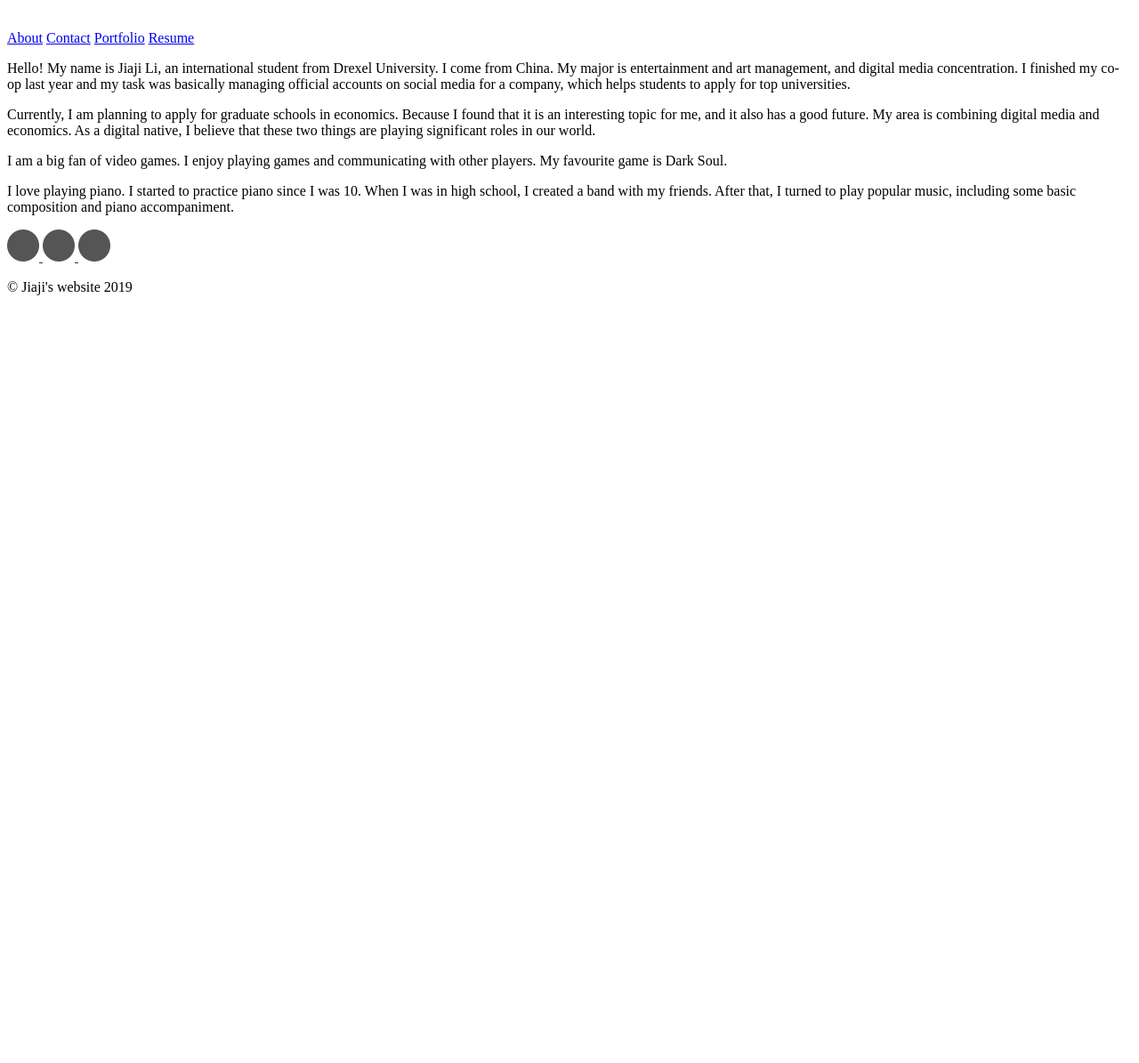
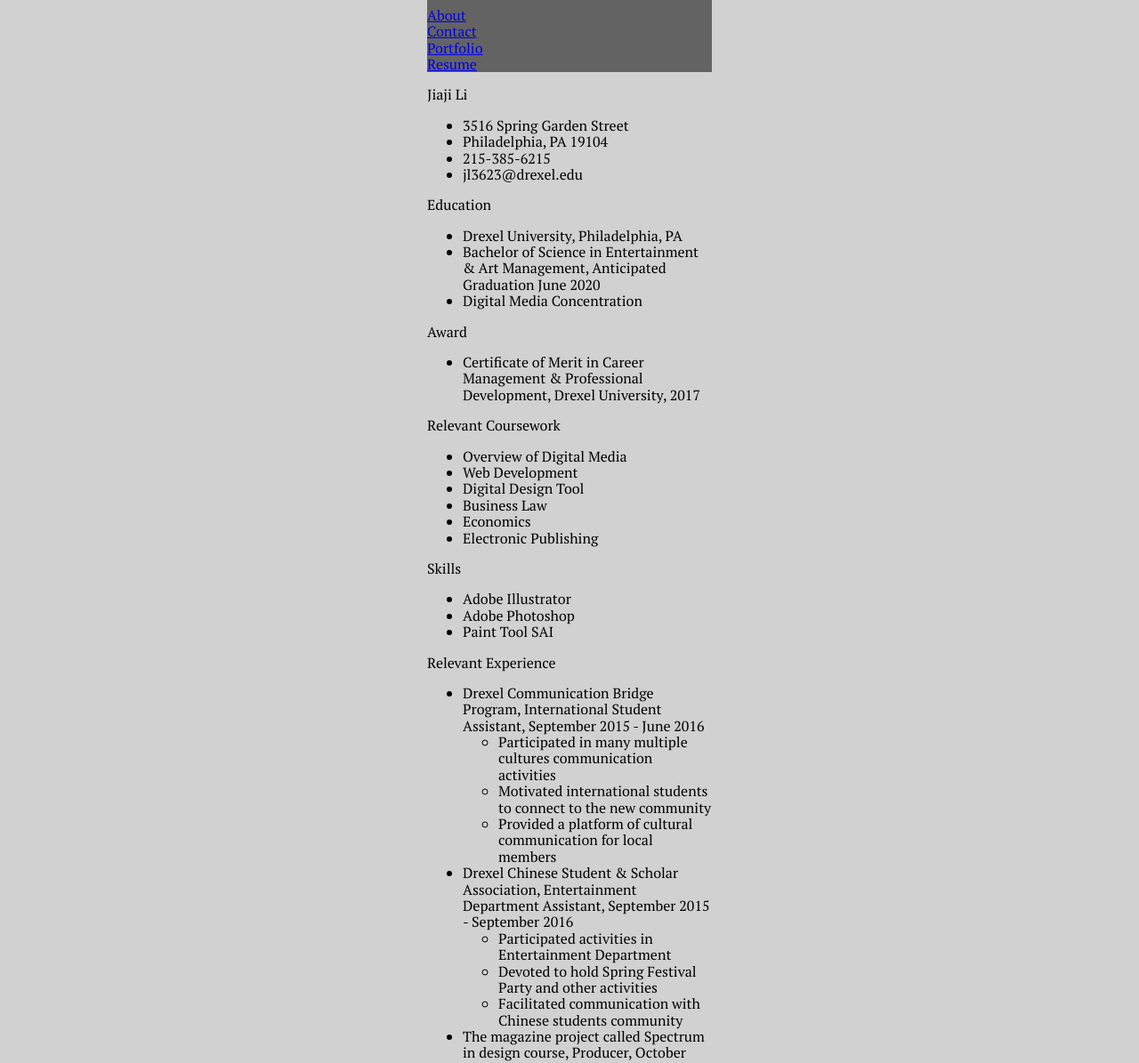
Before and after one commit to jl3623/IDM-221-jl3623, a plain HTML site: page resume.html in a window 1280 px wide. Shown: the part 126-1321 px from the top of the page at 89% size. Before the commit the page ends 800 px from the top, so only its background shows below. Drawn offline with Linux system fonts and the light colour scheme; files whose address does not match are found by name.

Commit message:
Add: about, porftolio, and resume

```diff
--- a/css/stylesheet.css
+++ b/css/stylesheet.css
@@ -5,4 +5,11 @@
     font-size: 16px;
     font-family: 'PT Serif', serif;
     height: 100%;
+    margin: auto;
+    max-width: 20rem;
 }
+
+header {
+    background-color: #636363;
+    color: #ffffff;
+}
--- a/resume.html
+++ b/resume.html
@@ -3,30 +3,112 @@
 <head>
   <meta charset="UTF-8">
   <title>Downloading resume</title>
+  <link rel="stylesheet" href="css/stylesheet.css">
+  <style>
+    @import url('https://fonts.googleapis.com/css?family=PT+Serif&display=swap');
+  </style>
 </head>
 <body>
   <header>
     <div id="logo">
-      <img src="img/logo_sample.png" alt="logo">
+      <a href="index.html"><img src="img/logo_sample.png" alt="logo"></a>
     </div>
     <div id="title">
       <p>Jiaji's Personal Website</p>
     </div>
-    <div id="header_background">
-      <img src="" alt="">
-    </div>
     <div id="nav">
-      <a href="about.html">About</a>
-      <a href="contact.html">Contact</a>
-      <a href="portfolio.html">Portfolio</a>
-      <a href="resume.html">Resume</a>
+      <div>
+        <a href="about.html">About</a>
+      </div>
+      <div>
+        <a href="contact.html">Contact</a>
+      </div>
+      <div>
+        <a href="portfolio.html">Portfolio</a>
+      </div>
+      <div>
+        <a href="resume.html">Resume</a>
+      </div>
     </div>
   </header>
   <main>
-    <p>Hello! My name is Jiaji Li, an international student from Drexel University. I come from China. My major is entertainment and art management, and digital media concentration. I finished my co-op last year and my task was basically managing official accounts on social media for a company, which helps students to apply for top universities.</p>
-    <p>Currently, I am planning to apply for graduate schools in economics. Because I found that it is an interesting topic for me, and it also has a good future. My area is combining digital media and economics. As a digital native, I believe that these two things are playing significant roles in our world.</p>
-    <p>I am a big fan of video games. I enjoy playing games and communicating with other players. My favourite game is Dark Soul.</p>
-    <p>I love playing piano. I started to practice piano since I was 10. When I was in high school, I created a band with my friends. After that, I turned to play popular music, including some basic composition and piano accompaniment.</p>
+   <div id="name">
+      <p>Jiaji Li</p>
+   </div>
+   <div>
+      <ul>
+        <li>3516 Spring Garden Street</li>
+        <li>Philadelphia, PA 19104</li>
+        <li>215-385-6215</li>
+        <li>jl3623@drexel.edu</li>
+      </ul>
+   </div>
+   <div>
+     <p>Education</p>
+     <ul>
+       <li>Drexel University, Philadelphia, PA </li>
+       <li>Bachelor of Science in Entertainment & Art Management, Anticipated Graduation June 2020 </li>
+       <li>Digital Media Concentration </li>
+     </ul>
+   </div>
+   <div>
+     <p>Award</p>
+     <ul>
+       <li>Certificate of Merit in Career Management & Professional Development, Drexel University, 2017</li>
+     </ul>
+   </div>
+   <div>
+     <p>Relevant Coursework</p>
+     <ul>
+       <li>Overview of Digital Media</li>
+       <li>Web Development </li>
+       <li>Digital Design Tool</li>
+       <li>Business Law</li>
+       <li>Economics</li>
+       <li>Electronic Publishing</li>
+     </ul>
+   </div>
+   <div>
+     <p>Skills</p>
+     <ul>
+       <li>Adobe Illustrator</li>
+       <li>Adobe Photoshop</li>
+       <li>Paint Tool SAI</li>
+     </ul>
+   </div>
+   <div>
+     <p>Relevant Experience</p>
+     <ul>
+        <li>Drexel Communication Bridge Program, International Student Assistant, September 2015 - June 2016
+          <ul>
+            <li>Participated in many multiple cultures communication activities</li>
+            <li>Motivated international students to connect to the new community</li>
+            <li>Provided a platform of cultural communication for local members</li>
+          </ul>
+        </li>
+        <li>Drexel Chinese Student & Scholar Association, Entertainment Department Assistant, September 2015 - September 2016
+          <ul>
+            <li>Participated activities in Entertainment Department</li>
+            <li>Devoted to hold Spring Festival Party and other activities</li>
+            <li>Facilitated communication with Chinese students community</li>
+          </ul>
+        </li>
+        <li>The magazine project called Spectrum in design course, Producer, October 2016 - December 2016
+            <ul>
+              <li>Designed a digital magazine by using Adobe InDesign</li>
+              <li>Utilized software skills such as Adobe Photoshop and Illustrator</li>
+              <li>Created an ideal effect as a sample for class</li>
+            </ul>
+          </li>
+     </ul>
+   </div>
+   <div>
+     <p>Activities</p>
+     <ul>
+       <li>Hobbies: piano, basic music composition, Chinese character handwriting, anime style drawing</li>
+       <li>Other activities: Taught piano for children, designed a logo for a E-sport team</li>
+     </ul>
+   </div>
   </main>
   <aside>
     <a href="">
```
Also changed, not shown: about.html (+26 -8 lines), contact.html (+30 -10 lines), index.html (+3 -9 lines), portfolio.html (+25 -7 lines).
